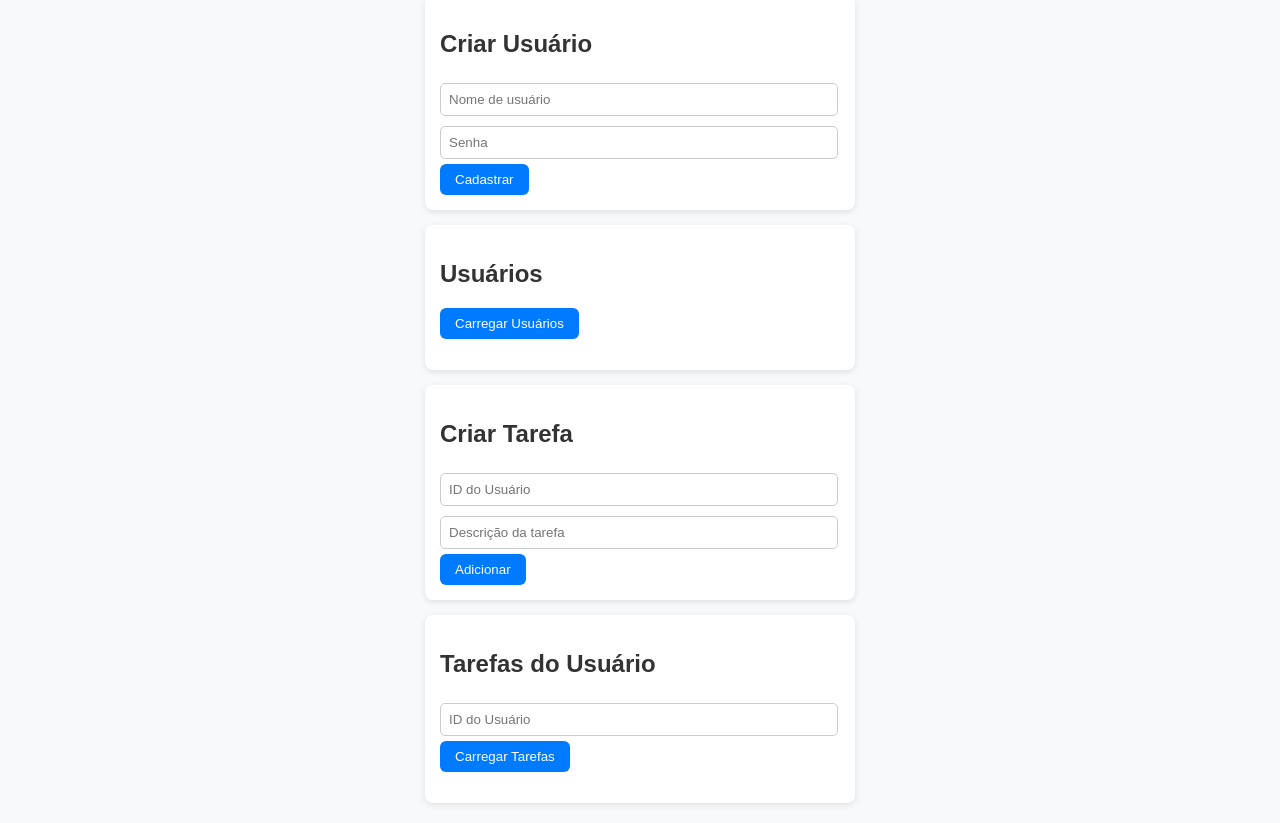
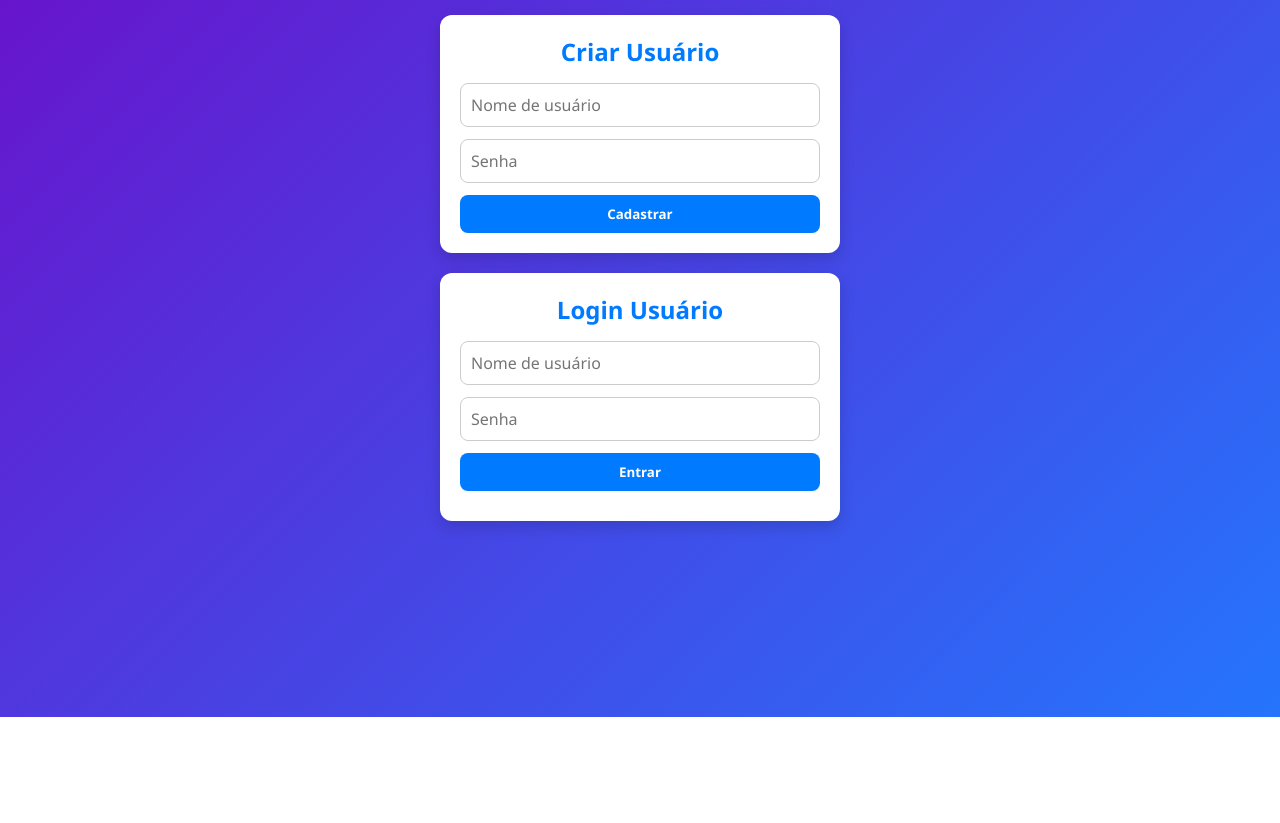
Before and after one commit to GabrielVioli/ClientTasks, a plain HTML site: page view/index.html in a window 1280 px wide. Shown: the part 83-906 px from the top of the page. After the commit the page ends 800 px from the top, so only its background shows below. Drawn offline with Linux system fonts and the light colour scheme.

Commit message:
create a new view

```diff
--- a/view/index.html
+++ b/view/index.html
@@ -2,38 +2,28 @@
 <html lang="pt-BR">
 <head>
     <meta charset="UTF-8">
-    <title>Client Tasks</title>
+    <title>Login Client Tasks</title>
     <link rel="stylesheet" href="styles.css">
 </head>
 <body>
-<h1>Gerenciador de tarefas</h1>
+<div class="container">
+    <h1>💼 Client Tasks</h1>
 
-<section>
-    <h2>Criar Usuário</h2>
-    <input type="text" id="username" placeholder="Nome de usuário">
-    <input type="password" id="password" placeholder="Senha">
-    <button onclick="createUser()">Cadastrar</button>
-</section>
+    <section class="card">
+        <h2>Criar Usuário</h2>
+        <input type="text" id="newUsername" placeholder="Nome de usuário">
+        <input type="password" id="newPassword" placeholder="Senha">
+        <button onclick="createUser()">Cadastrar</button>
+    </section>
 
-<section>
-    <h2>Usuários</h2>
-    <button onclick="loadUsers()">Carregar Usuários</button>
-    <ul id="userList"></ul>
-</section>
-
-<section>
-    <h2>Criar Tarefa</h2>
-    <input type="number" id="taskUserId" placeholder="ID do Usuário">
-    <input type="text" id="description" placeholder="Descrição da tarefa">
-    <button onclick="createTask()">Adicionar</button>
-</section>
-
-<section>
-    <h2>Tarefas do Usuário</h2>
-    <input type="number" id="userIdTasks" placeholder="ID do Usuário">
-    <button onclick="loadTasks()">Carregar Tarefas</button>
-    <ul id="taskList"></ul>
-</section>
+    <section class="card">
+        <h2>Login Usuário</h2>
+        <input type="text" id="loginUsername" placeholder="Nome de usuário">
+        <input type="password" id="loginPassword" placeholder="Senha">
+        <button onclick="loginUser()">Entrar</button>
+        <p id="loginResult"></p>
+    </section>
+</div>
 
 <script src="script.js"></script>
 </body>
--- a/view/script.js
+++ b/view/script.js
@@ -1,8 +1,14 @@
-const apiUrl = "https://db4dc7b98ef2.ngrok-free.app";
+const apiUrl = "https://db4dc7b98ef2.ngrok-free.app"; // coloque seu link ngrok aqui
 
+// Criar usuário
 async function createUser() {
-  const username = document.getElementById("username").value;
-  const password = document.getElementById("password").value;
+    const username = document.getElementById("newUsername").value;
+    const password = document.getElementById("newPassword").value;
+
+    if (!username || !password) {
+        alert("Preencha todos os campos!");
+        return;
+    }
 
     const res = await fetch(`${apiUrl}/user`, {
         method: "POST",
@@ -12,62 +18,49 @@ async function createUser() {
 
     if (res.ok) {
         alert("Usuário criado com sucesso!");
-    document.getElementById("username").value = "";
-    document.getElementById("password").value = "";
-    loadUsers();
+        document.getElementById("newUsername").value = "";
+        document.getElementById("newPassword").value = "";
     } else {
         alert("Erro ao criar usuário");
     }
 }
 
-async function loadUsers() {
-  const userList = document.getElementById("userList");
-  userList.innerHTML = "";
+// Login usuário
+async function loginUser() {
+    const username = document.getElementById("loginUsername").value;
+    const password = document.getElementById("loginPassword").value;
+    const loginResult = document.getElementById("loginResult");
 
-  const res = await fetch(`${apiUrl}/user/1`); // apenas para teste de busca
-  if (!res.ok) {
-    userList.innerHTML = "<li>Nenhum usuário encontrado</li>";
+    if (!username || !password) {
+        loginResult.textContent = "Preencha todos os campos!";
+        loginResult.style.color = "red";
         return;
     }
 
-  const user = await res.json();
-  userList.innerHTML = `<li>ID: ${user.id} - ${user.username}</li>`;
-}
+    try {
+        // Buscar usuário pelo ID (ou você pode criar um endpoint pra buscar por username)
+        const res = await fetch(`${apiUrl}/user`); // aqui vai buscar todos e filtrar
+        if (!res.ok) throw new Error("Erro ao buscar usuário");
+        const users = await res.json();
 
-async function createTask() {
-  const userId = document.getElementById("taskUserId").value;
-  const description = document.getElementById("description").value;
-
-  const res = await fetch(`${apiUrl}/task`, {
-    method: "POST",
-    headers: {"Content-Type": "application/json"},
-    body: JSON.stringify({ description, user: { id: userId } })
-  });
-
-  if (res.ok) {
-    alert("Tarefa criada!");
-    document.getElementById("description").value = "";
-    loadTasks();
-  } else {
-    alert("Erro ao criar tarefa");
-  }
-}
-
-async function loadTasks() {
-  const userId = document.getElementById("userIdTasks").value;
-  const taskList = document.getElementById("taskList");
-  taskList.innerHTML = "";
-
-  const res = await fetch(`${apiUrl}/task/user/${userId}`);
-  if (!res.ok) {
-    taskList.innerHTML = "<li>Nenhuma tarefa encontrada</li>";
+        const user = users.find(u => u.username === username);
+        if (!user) {
+            loginResult.textContent = "Usuário não encontrado";
+            loginResult.style.color = "red";
             return;
         }
 
-  const tasks = await res.json();
-  tasks.forEach(t => {
-    const li = document.createElement("li");
-    li.textContent = `#${t.id} - ${t.description}`;
-    taskList.appendChild(li);
-  });
+        if (user.password === password) {
+            loginResult.textContent = "Successfully!";
+            loginResult.style.color = "green";
+        } else {
+            loginResult.textContent = "Senha incorreta";
+            loginResult.style.color = "red";
         }
+
+    } catch (err) {
+        console.error(err);
+        loginResult.textContent = "Erro na requisição";
+        loginResult.style.color = "red";
+    }
+}
--- a/view/styles.css
+++ b/view/styles.css
@@ -1,56 +1,73 @@
+* {
+    margin: 0;
+    padding: 0;
+    box-sizing: border-box;
+    font-family: 'Segoe UI', Tahoma, Geneva, Verdana, sans-serif;
+}
+
 body {
-  font-family: Arial, sans-serif;
-  margin: 20px;
-  background: #f8f9fa;
-  color: #333;
+    background: linear-gradient(135deg, #6a11cb 0%, #2575fc 100%);
+    min-height: 100vh;
+    display: flex;
+    justify-content: center;
+    padding: 20px;
+}
+
+.container {
+    width: 100%;
+    max-width: 400px;
 }
 
 h1 {
     text-align: center;
-  margin-bottom: 20px;
-  color: #007bff;
+    color: #fff;
+    margin-bottom: 30px;
+    font-size: 2.2em;
+    text-shadow: 2px 2px 6px rgba(0,0,0,0.3);
 }
 
-section {
-  background: white;
-  padding: 15px;
-  margin: 15px auto;
-  border-radius: 8px;
-  box-shadow: 0 2px 6px rgba(0,0,0,0.1);
-  width: 400px;
+.card {
+    background: #fff;
+    padding: 20px;
+    margin-bottom: 20px;
+    border-radius: 12px;
+    box-shadow: 0 6px 15px rgba(0,0,0,0.15);
+}
+
+h2 {
+    margin-bottom: 15px;
+    color: #007bff;
+    text-align: center;
 }
 
 input {
-  margin: 5px 0;
-  padding: 8px;
-  width: 95%;
+    width: 100%;
+    padding: 10px;
+    margin-bottom: 12px;
+    border-radius: 8px;
     border: 1px solid #ccc;
-  border-radius: 5px;
+    font-size: 1em;
 }
 
 button {
-  margin: auto;
-  padding: 8px 15px;
+    width: 100%;
+    padding: 10px;
+    border: none;
+    border-radius: 8px;
     background: #007bff;
     color: white;
-  border: none;
-  border-radius: 6px;
+    font-weight: bold;
     cursor: pointer;
-
+    transition: background 0.3s;
 }
 
 button:hover {
     background: #0056b3;
 }
 
-ul {
-  list-style: none;
-  padding: 0;
+#loginResult {
+    margin-top: 10px;
+    font-weight: bold;
+    text-align: center;
+    font-size: 1.1em;
 }
-
-ul li {
-  background: #e9ecef;
-  margin: 5px 0;
-  padding: 8px;
-  border-radius: 5px;
-}
```
Lines whose indentation alone changed are shown as unchanged.
